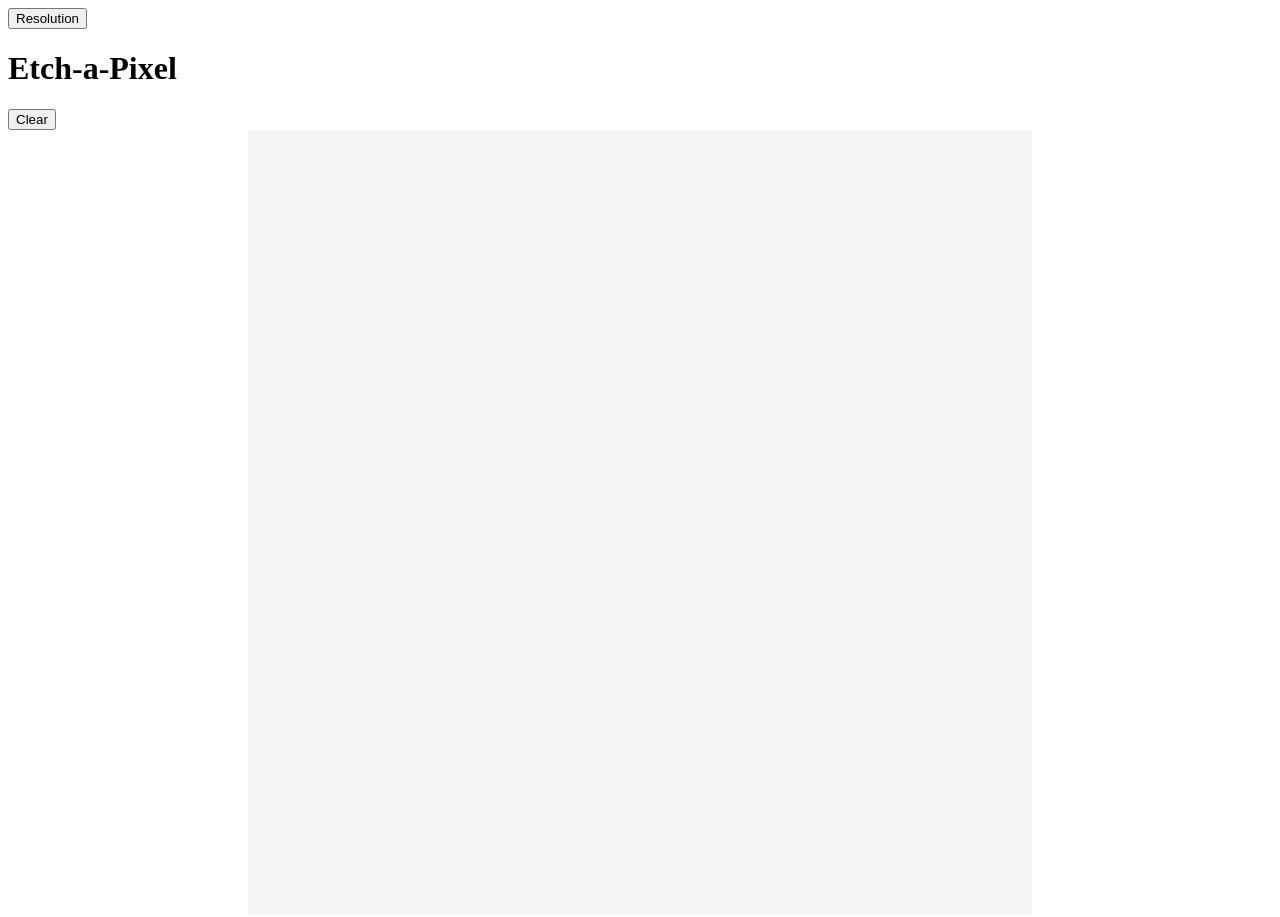
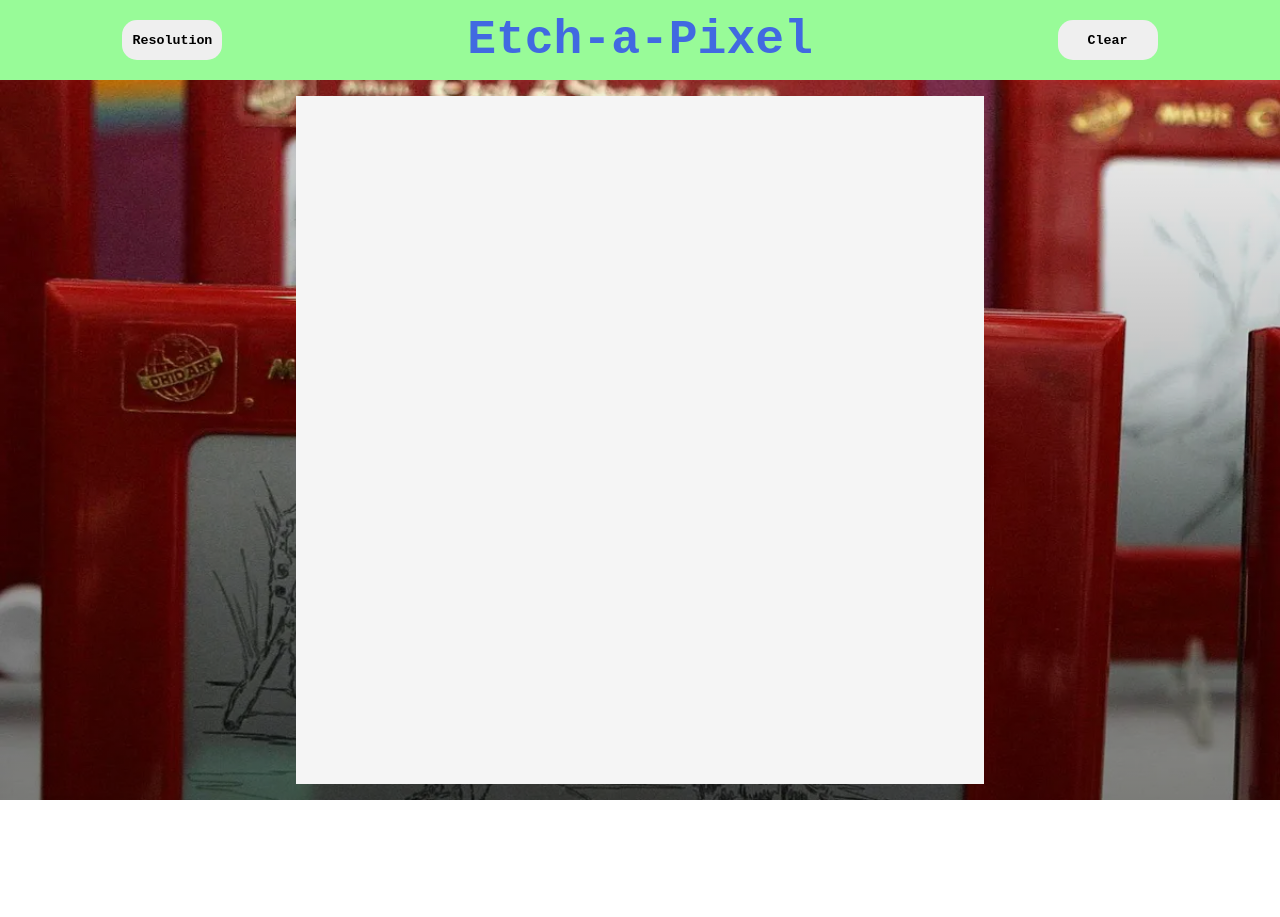
Before and after one commit to j-s-dubs/etch-a-sketch, a plain HTML site: page index.html in a window 1280 px wide. After the commit the page ends 800 px from the top, so only its background shows below. Drawn offline with Linux system fonts and the light colour scheme.

Commit message:
Add background and fix navbar graphics

```diff
--- a/javascript.js
+++ b/javascript.js
@@ -1,5 +1,5 @@
 
-let dimension = 80
+let dimension = 16
 
 buildGrid(dimension)
 allowDrawing()
--- a/style.css
+++ b/style.css
@@ -1,17 +1,51 @@
-/* html,
+html {
+  background: linear-gradient( rgba(0, 0, 0, 0.0), rgba(0, 0, 0, 0.5) ), url(./giraffe_etch.jpg) top center;
+  background-size: cover;
+  background-attachment: fixed;
+  /* background-blend-mode: darken; */
+}
+
 body {
-  height: 100%;
-} */
+  /* background-attachment: fixed; */
+}
 
-#boxes{
+.nav {
   display: flex;
   flex-direction: row;
-  height: calc(100vh - 16px);
-  width: calc(100vh - 16px);
+  background-color: paleGreen;
+  height: 80px;
+  justify-content: space-around;
+  align-items: center;
+  margin: -8px;
+  margin-bottom: 16px;
+}
 
+button {
+  height: 40px;
+  width: 100px;
+  size: 20px;
+  text-align: center;
+  vertical-align: middle;
+  font-weight: bold;
+  font-family: monospace;
+  border: 0px;
+  border-radius: 15px;
+  padding: 0px;
+}
+
+h1 {
+  color: royalBlue;
+  font-family: monospace;
+  font-weight: bold;
+  font-size: 48px;
+}
+
+#boxes {
+  display: flex;
+  flex-direction: row;
+  height: calc(100vh - 80px - 16px - 16px);
+  width: calc(100vh - 80px - 16px - 16px);
   margin: auto;
-  /* flex: 1; */
-  /* flex-flow: row nowrap; */
   justify-content: space-evenly;
 }
 
```
Also changed, not shown: giraffe_etch.jpg (added).
